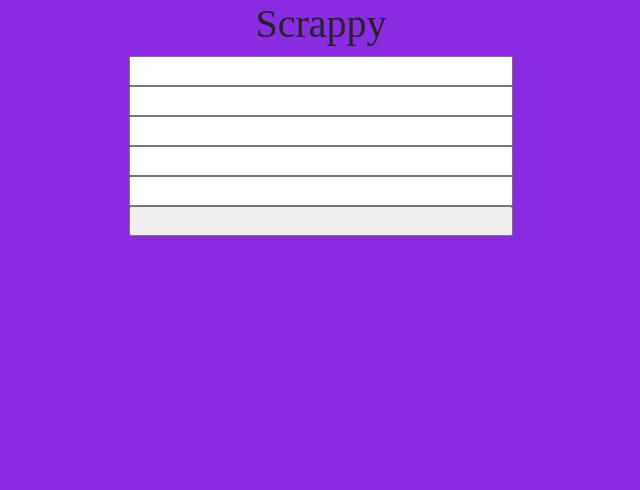
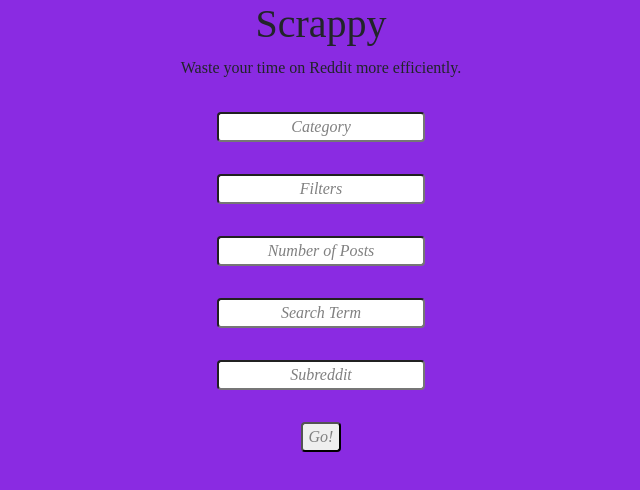
Before and after one commit to grantnathanielbrown/scraper_project, a React (Create React App) app in the folder scraper_frontend/: page / in a window 1280 px wide. Shown: the top 490 px of the page, without its empty margins (319-959 px from the left). Built offline with nearby package versions, Linux system fonts and the light colour scheme.

Commit message:
added animation to title with animejs

```diff
--- a/scraper_frontend/package.json
+++ b/scraper_frontend/package.json
@@ -3,9 +3,11 @@
   "version": "0.1.0",
   "private": true,
   "dependencies": {
+    "animejs": "^3.0.1",
     "normalize.css": "^8.0.1",
     "react": "^16.8.6",
     "react-dom": "^16.8.6",
+    "react-router": "^5.0.1",
     "react-scripts": "3.0.1"
   },
   "scripts": {
--- a/scraper_frontend/src/App.css
+++ b/scraper_frontend/src/App.css
@@ -1,6 +1,6 @@
 /* ALL */
 * {
-  margin: 0 auto;
+
   text-align: center;
   font-family: 'Raleway', serif;
 }
@@ -9,10 +9,32 @@
   background-color: blueviolet;
 }
 
+.App {
+  max-width: 60%;
+  margin: 0 auto;
+
+}
+
+.column-children {
+  display: flex;
+  flex-direction: column;
+  align-items: center;
+}
+
+.column-children input {
+  margin: 1em 0;
+  color: grey;
+  font-style: italic;
+  max-width: 50%;
+
+}
+
+/* title */
+.title-container {
+
+}
 /* REQUEST FORM */
 
 .request-form {
-  display: flex;
-  flex-direction: column;
-  max-width: 30%;
+
 }
--- a/scraper_frontend/src/App.js
+++ b/scraper_frontend/src/App.js
@@ -1,21 +1,52 @@
-import React from 'react';
+import React, { Component } from 'react';
+import anime from 'animejs';
 import './App.css';
 
-function App() {
-  return (
-    <div className="App">
-      <h1>Scrappy</h1>
-      <form className="request-form" action="#">
-        <input type="text"/>
-        <input type="text"/>
-        <input type="text"/>
-        <input type="text"/>
-        <input type="text"/>
-        <input type="button"/>
-      </form>
-
-    </div>
-  );
+export default class App extends Component {
+  constructor(props) {
+    super(props)
+    this.state= {
+      category: "Category",
+      filters: "Filters",
+      numPosts: "Number of Posts",
+      searchTerm: "Search Term",
+      subreddit: "Subreddit"
+    }
+    this.handleChange = this.handleChange.bind(this);
+}
+componentDidMount () {
+  anime({
+    targets: '.page-title',
+    translateY: [100,0],
+    opacity: [0,1],
+    delay: anime.stagger(100, {start: 500}),
+    backgroundColor: '#00FFFFFF',
+    duration: 1600,
+  })
+}
+handleChange(event) {
+  let x = event.target.className;
+  this.setState({
+  });
 }
 
-export default App;
+
+  render() {
+
+    return (
+      <div className="App">
+        <h1 className="page-title">Scrappy</h1>
+        <p className="blurb">Waste your time on Reddit more efficiently.</p>
+        <form className="request-form column-children" action="#">
+          <input className="rounded category" value={this.state.category} onChange={this.handleChange} type="text"/>
+          <input className="rounded filters" value={this.state.filters} onChange={this.handleChange} type="text"/>
+          <input className="rounded num-posts" value={this.state.numPosts} onChange={this.handleChange} type="text"/>
+          <input className="rounded search-term" value={this.state.searchTerm} onChange={this.handleChange} type="text"/>
+          <input className="rounded subreddit" value={this.state.subreddit} onChange={this.handleChange} type="text"/>
+          <input className="rounded" value="Go!" type="button"/>
+        </form>
+
+      </div>
+    );
+  }
+}
```
Also changed, not shown: 1 other file (tests, documents, lock files or other folders).
